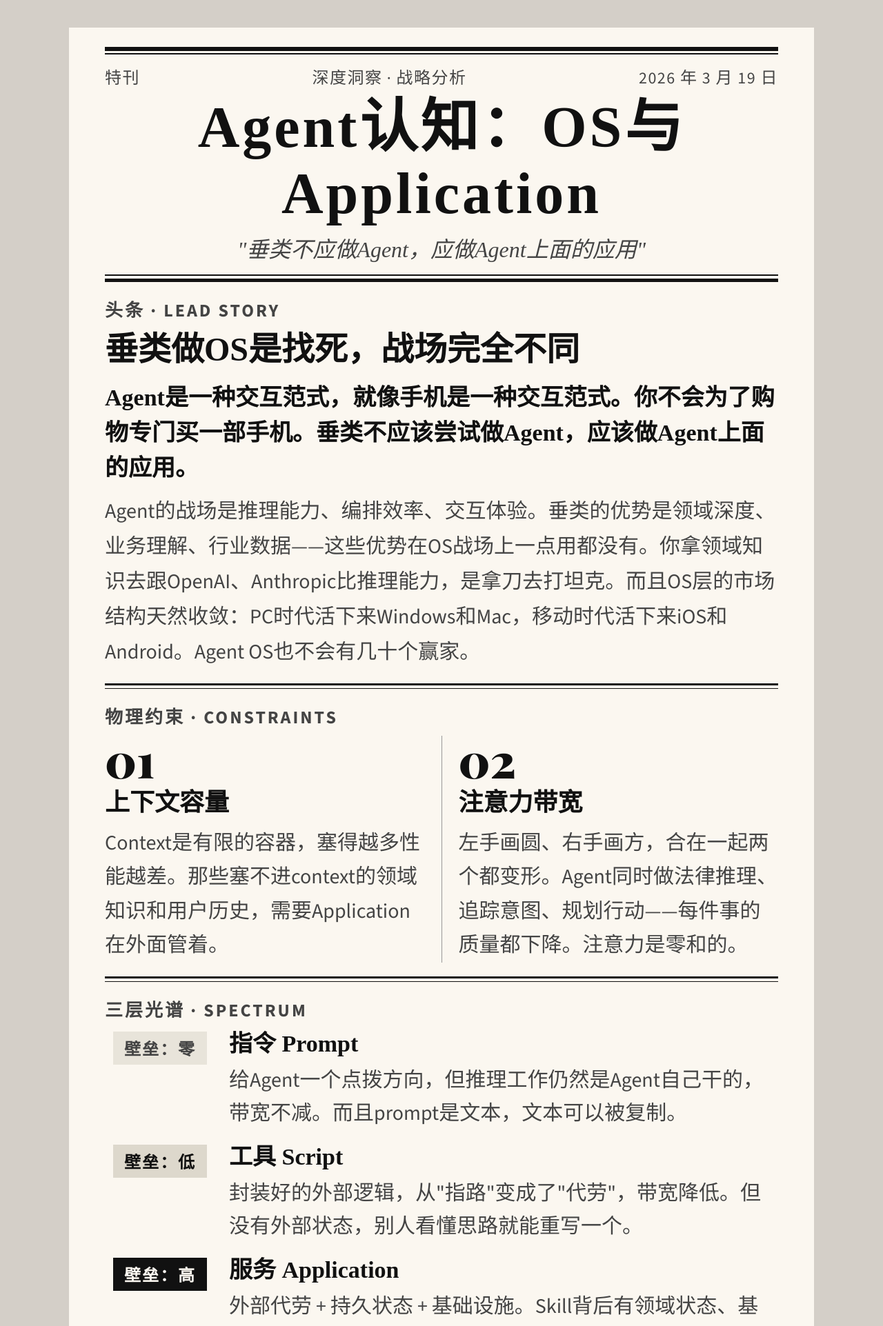
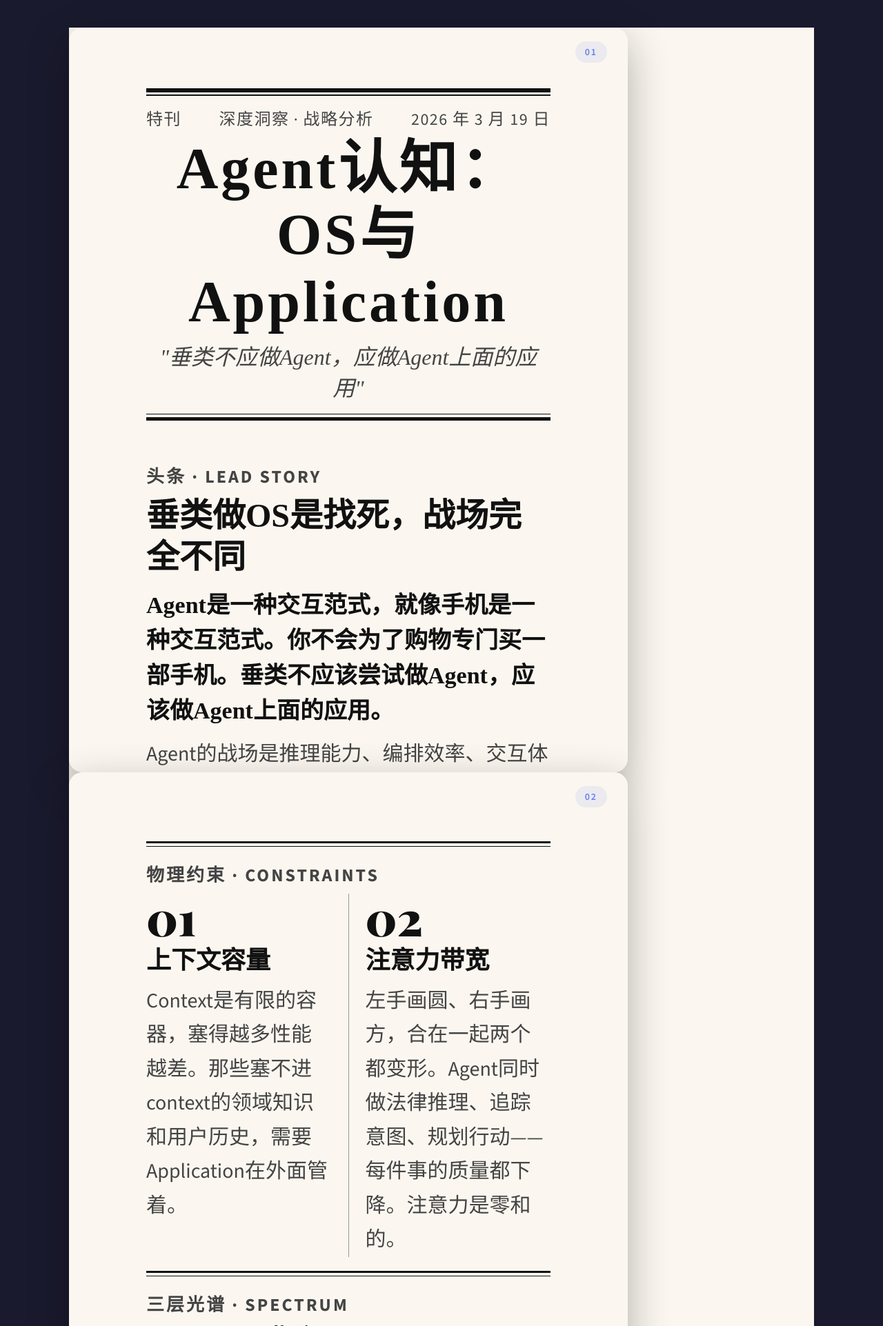
Before and after one commit to maple-yf/article-to-media-image, a Python web app: template templates/style-newspaper.html in a window 1280 px wide. Shown: the top 1923 px of the page at 69% size. Run offline with Jinja, Linux system fonts and the light colour scheme; the template is opened without the code that fills it, so the values that code supplies are empty; some web fonts are replaced.

Commit message:
feat: convert style-newspaper.html to slide card layout
- Group E: Newspaper template
- Apply 3:4 card dimensions
- Preserve original styling
- Wrap semantic sections (4 cards: Masthead+Lead, Constraints+Spectrum, Table, Editorial+Footer)

Co-Authored-By: Claude Opus 4.6 <noreply@anthropic.com>

```diff
--- a/templates/style-newspaper.html
+++ b/templates/style-newspaper.html
@@ -28,7 +28,7 @@
     align-items: flex-start;
     min-height: 100vh;
     padding: 40px 20px;
-    background: #D4CFC8;
+    background: #1a1a2e;
     font-family: var(--sans);
     color: var(--ink);
   }
@@ -373,11 +373,49 @@
     letter-spacing: 0;
     text-transform: none;
   }
+
+  .slide-card {
+    width: 810px;
+    height: 1080px;
+    background: inherit;
+    border-radius: 20px;
+    box-shadow: 0 20px 60px rgba(0,0,0,0.3);
+    overflow: hidden;
+    position: relative;
+  }
+
+  .card-inner {
+    width: 100%;
+    height: 100%;
+    background: inherit;
+    border-radius: 18px;
+    padding: 60px;
+    overflow-y: auto;
+    display: flex;
+    flex-direction: column;
+    gap: 40px;
+  }
+
+  .slide-number {
+    position: absolute;
+    top: 20px;
+    right: 30px;
+    font-size: 14px;
+    font-weight: 600;
+    color: #667eea;
+    background: rgba(102, 126, 234, 0.1);
+    padding: 6px 14px;
+    border-radius: 20px;
+    letter-spacing: 2px;
+  }
 </style>
 </head>
 <body>
 <div class="container">
 
+  <!-- CARD 01: Masthead + MOD-1 -->
+  <div class="slide-card" data-slide="1">
+    <div class="card-inner">
       <!-- MASTHEAD 报头 -->
       <div class="masthead">
         <span class="coord">SEC-00</span>
@@ -395,7 +433,6 @@
       </div>
 
       <div class="content-area">
-
         <!-- MOD-1: 头条 — 核心论点（单栏） -->
         <div class="headline-block">
           <span class="coord">A-01</span>
@@ -404,7 +441,15 @@
           <div class="lead">Agent是一种交互范式，就像手机是一种交互范式。你不会为了购物专门买一部手机。垂类不应该尝试做Agent，应该做Agent上面的应用。</div>
           <div class="body-text">Agent的战场是推理能力、编排效率、交互体验。垂类的优势是领域深度、业务理解、行业数据——这些优势在OS战场上一点用都没有。你拿领域知识去跟OpenAI、Anthropic比推理能力，是拿刀去打坦克。而且OS层的市场结构天然收敛：PC时代活下来Windows和Mac，移动时代活下来iOS和Android。Agent OS也不会有几十个赢家。</div>
         </div>
+      </div>
+      <span class="slide-number">01</span>
+    </div>
+  </div>
 
+  <!-- CARD 02: MOD-2 + MOD-3 -->
+  <div class="slide-card" data-slide="2">
+    <div class="card-inner">
+      <div class="content-area">
         <div class="rule-double"></div>
 
         <!-- MOD-2: 两个物理约束（双栏并列对比） -->
@@ -463,7 +508,15 @@
             </div>
           </div>
         </div>
+      </div>
+      <span class="slide-number">02</span>
+    </div>
+  </div>
 
+  <!-- CARD 03: MOD-4 -->
+  <div class="slide-card" data-slide="3">
+    <div class="card-inner">
+      <div class="content-area">
         <div class="rule-single"></div>
 
         <!-- MOD-4: 壁垒对比表（三线表） -->
@@ -507,7 +560,15 @@
             </tbody>
           </table>
         </div>
+      </div>
+      <span class="slide-number">03</span>
+    </div>
+  </div>
 
+  <!-- CARD 04: MOD-5 + Footer -->
+  <div class="slide-card" data-slide="4">
+    <div class="card-inner">
+      <div class="content-area">
         <div class="rule-single"></div>
 
         <!-- MOD-5: 编者按 / 核心洞察 -->
@@ -521,7 +582,6 @@
         </div>
 
         <div style="flex:1; min-height: 20px;"></div>
-
       </div>
 
       <!-- FOOTER -->
@@ -530,6 +590,9 @@
         <span class="footer-center">"The best context is no context"</span>
         <span class="footer-right">2026</span>
       </div>
+      <span class="slide-number">04</span>
+    </div>
+  </div>
 
 </div>
 </body>
```
Lines whose indentation alone changed are shown as unchanged.
